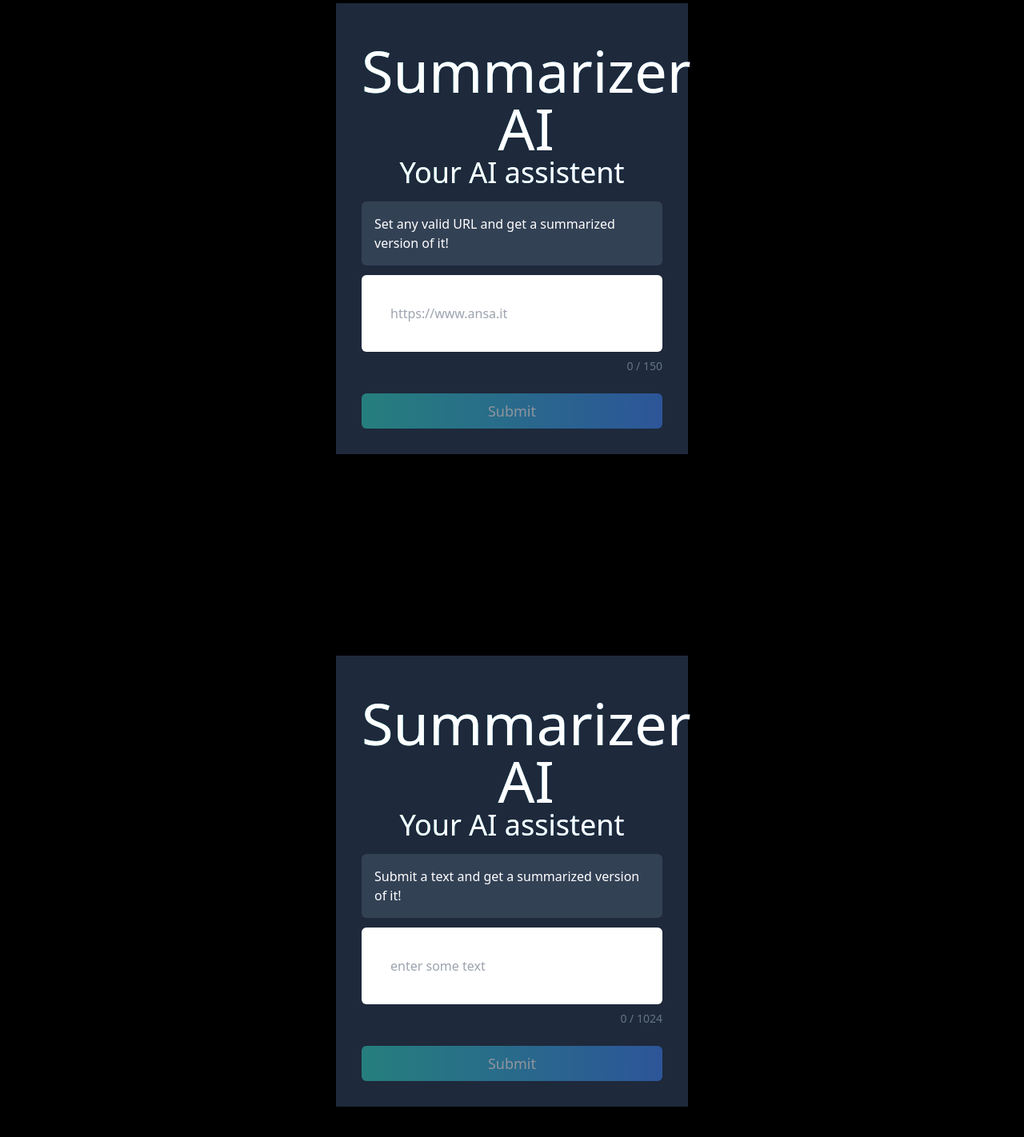
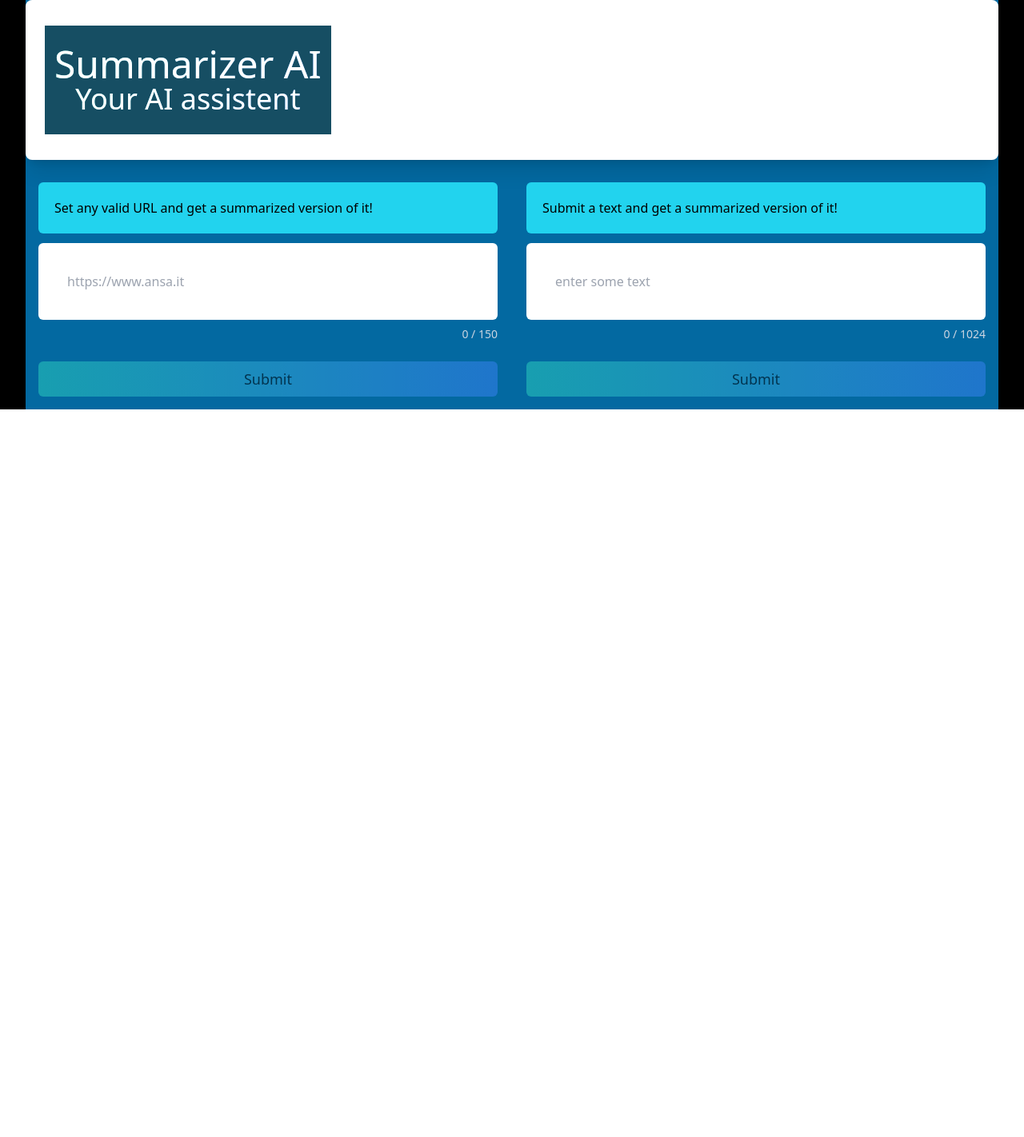
Before and after one commit to gianpd/summarizerAI, a Next.js app in the folder frontend/: page / in a window 1280 px wide. Shown: the top 1422 px of the page at 80% size. After the commit the page ends 800 px from the top, so only its background shows below. Built offline with nearby package versions, Linux system fonts and the light colour scheme.

Commit message:
frontend: HomeCom added.

```diff
--- a/frontend/components/formComponents.tsx
+++ b/frontend/components/formComponents.tsx
@@ -19,7 +19,7 @@ const Form: React.FC<FormProps> = (props) => {
         }
     }
 
-    let statusColor = "text-slate-500";
+    let statusColor = "text-slate-300";
     let statusText = null;
     if (!isPromptValid) {
         statusColor = "text-red-400";
@@ -28,7 +28,7 @@ const Form: React.FC<FormProps> = (props) => {
 
     return (
         <>
-        <div className="bg-slate-700 p-4 my-3 rounded-md">
+        <div className="bg-cyan-400 p-5 my-3 rounded-md">
             <p>
                 {props.comment}
             </p>
--- a/frontend/components/homeComponents.tsx
+++ b/frontend/components/homeComponents.tsx
@@ -78,25 +78,11 @@ const SummarizerAI: React.FC = () => {
             characterLimit={150}/>
         )
     }
-
-    const gradientTextStyle =
-    "text-white text-transparent bg-clip-text bg-gradient-to-r from-teal-400 to-blue-400 font-light w-fit mx-auto";
+;
 
     return (
         <>
-        <div className='h-screen flex'>
-            <div className='max-w-md mx-auto p-1'>
-                <div className='bg-slate-800 p-8 text-white'>
-                    <div className='text-center my-4'>
-                        <h1 className={gradientTextStyle + " text-7xl font-light"}>
-                            Summarizer AI
-                        </h1>
-                        <div className={gradientTextStyle + " text-4xl font-ligth aspect-auto"}>Your AI assistent</div>
-                    </div>
-                    {resultsElement}
-                </div>
-            </div>
-        </div>
+        {resultsElement}
         </>
     )
 }
--- a/frontend/components/homeTextComponents.tsx
+++ b/frontend/components/homeTextComponents.tsx
@@ -71,19 +71,7 @@ const SummarizerFromText: React.FC = () => {
 
     return (
         <>
-        <div className='h-screen flex'>
-            <div className='max-w-md mx-auto p-1'>
-                <div className='bg-slate-800 p-8 text-white'>
-                    <div className='text-center my-4'>
-                        <h1 className={gradientTextStyle + " text-7xl font-light"}>
-                            Summarizer AI
-                        </h1>
-                        <div className={gradientTextStyle + " text-4xl font-ligth aspect-auto"}>Your AI assistent</div>
-                    </div>
-                    {resultsElement}
-                </div>
-            </div>
-        </div>
+        {resultsElement}
         </>
     )
 }
--- /dev/null
+++ b/frontend/components/startComponent.tsx
@@ -0,0 +1,26 @@
+import React from "react";
+
+const HomeComp: React.FC = () => {
+
+    const gradientTextStyle =
+    "text-white text-transparent bg-clip-text bg-gradient-to-r from-teal-300 to-blue-500 font-light w-fit mx-auto";
+
+    return (
+        <>
+        <div className="bg-white dark:bg-slate-800 rounded-lg px-6 py-8 ring-1 ring-slate-900/5 shadow-xl">
+          <div className="inline-flex">
+            <div className='bg-cyan-900 p-3 text-white'>
+              <div className='text-center my-3'>
+                <h1 className={gradientTextStyle + " text-5xl font-light"}>
+                  Summarizer AI
+                </h1>
+              <div className={gradientTextStyle + " text-4xl font-ligth aspect-auto"}>Your AI assistent</div>
+            </div>
+          </div>
+        </div>
+    </div>
+        </>
+    )
+}
+
+export default HomeComp;
--- a/frontend/pages/index.tsx
+++ b/frontend/pages/index.tsx
@@ -2,6 +2,7 @@ import type { NextPage } from 'next'
 import Head from 'next/head'
 import SummarizerAI from '../components/homeComponents'
 import SummarizerFromText from '../components/homeTextComponents'
+import HomeCom from '../components/startComponent'
 import styles from '../styles/Home.module.css'
 
 const Home: NextPage = () => {
@@ -14,13 +15,14 @@ const Home: NextPage = () => {
         <meta name="description" content="Summarizing test with the help of AI" />
         <link rel="icon" href="/favicon.ico" />
       </Head>
-      <div className=''>
-        <div className='grid grid-rows-2 gap-4'>
-          <div><SummarizerAI/></div>
-          <div><SummarizerFromText/></div>
+      <div className='bg-sky-700 ...'>
+        <HomeCom/>
+        <div className='grid grid-cols-2 gap-1'>
+          <div className='p-4'><SummarizerAI/></div>
+          <div className='p-4'><SummarizerFromText/></div>
+        </div>
         </div>
       </div>
-    </div>
   )
 }
 
```
